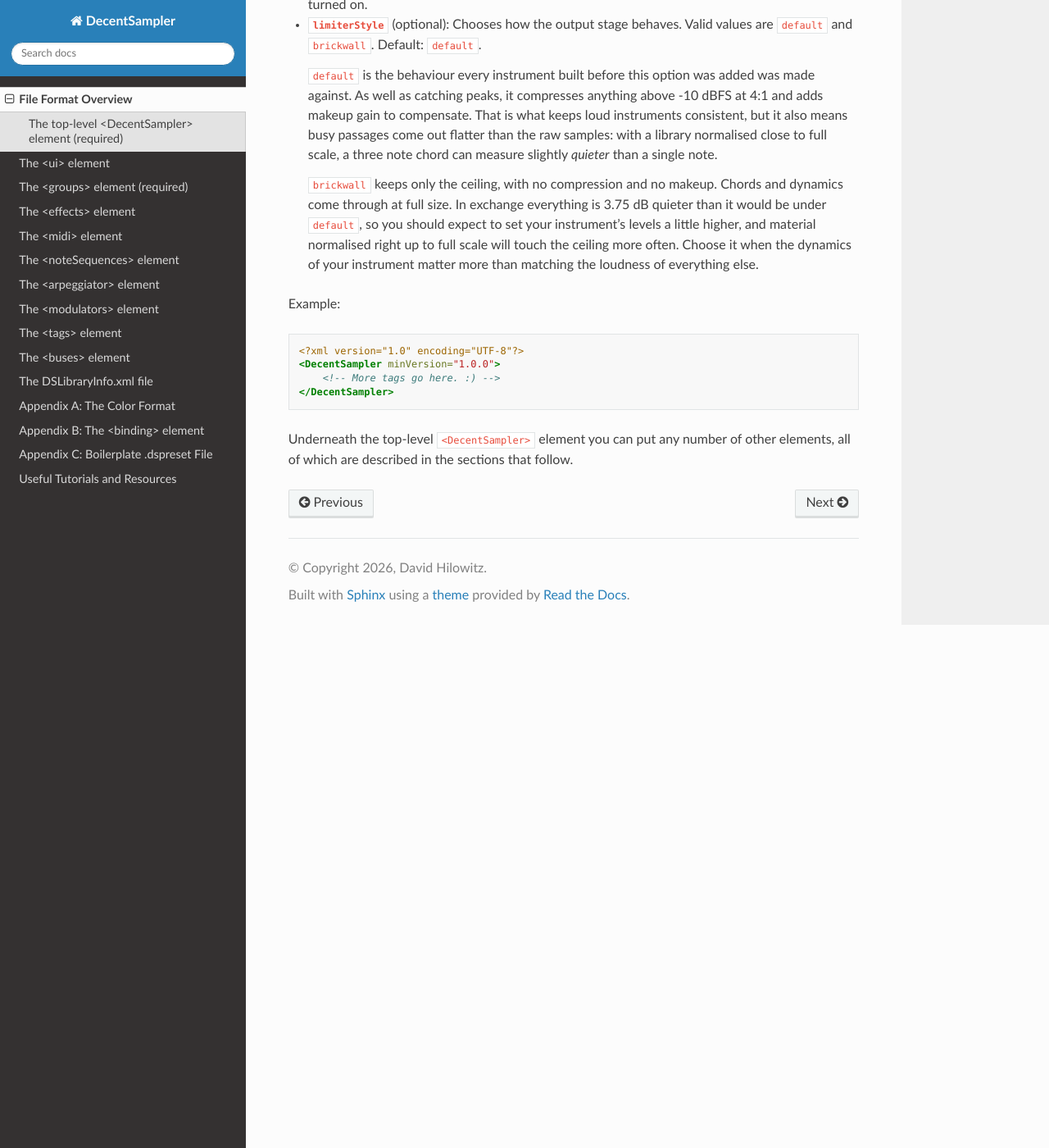
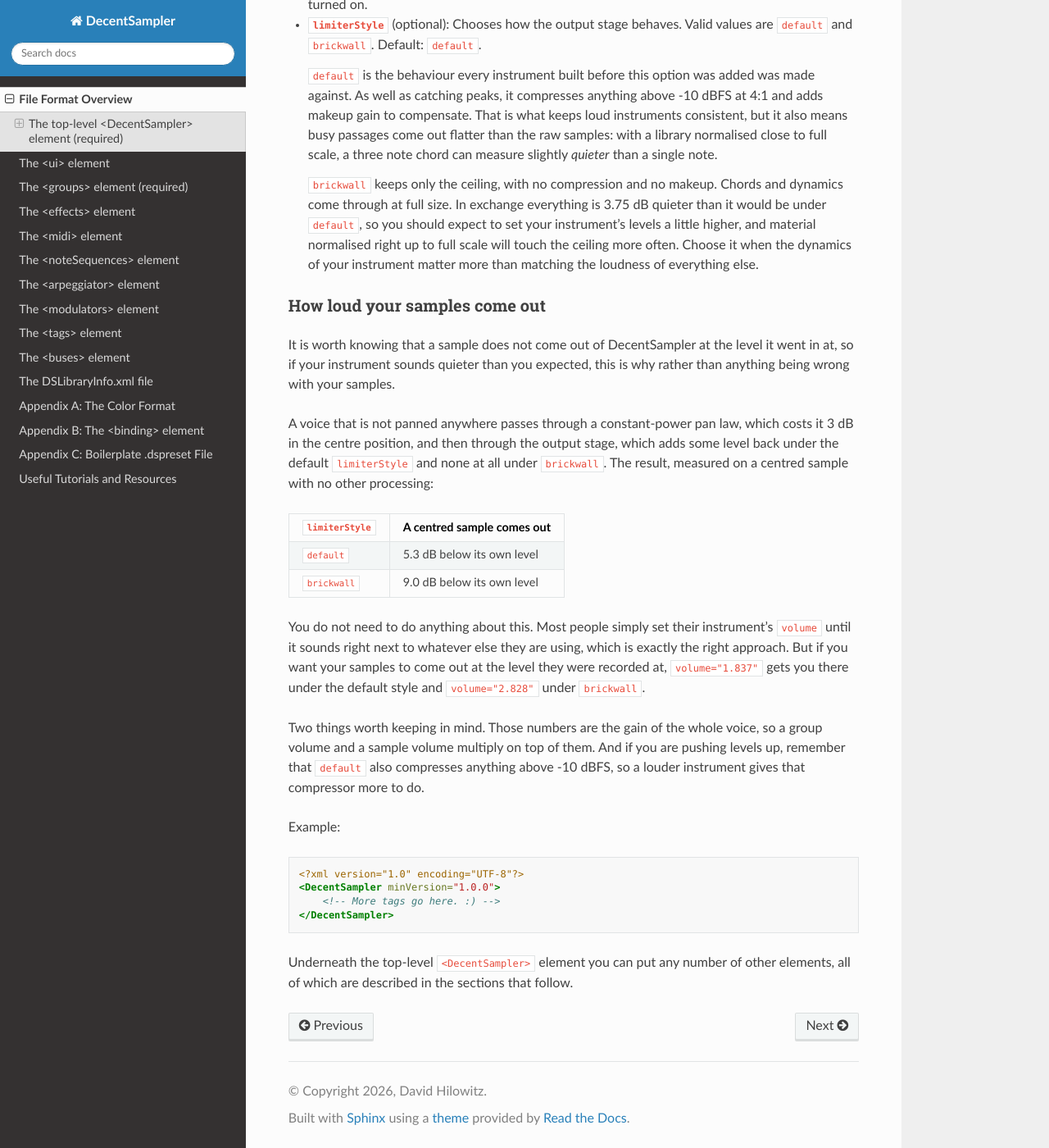
Before and after one commit to DecentSamples/DecentSampler-Developers-Guide, a Sphinx documentation site: the page built from docs/source/introduction.md, in a window 1280 px wide and 1400 px high, scrolled down 651 px. Shown: the whole window at 82% size. Built offline with Sphinx 7.4.7 and the Read the Docs theme 3.1.0, drawn with Linux system fonts in a browser that asks for light colours.

Commit message:
0000158: Document how loud a sample actually comes out
Preset authors have had no way to know that a centred sample arrives 5.3 dB below
its own level, so they have been compensating blind with volume. States the figure
for both limiter styles, gives the volume value that gets back to unity for each,
and notes that group and sample volumes multiply on top.

All four figures measured on a quiet source, so the limiter never engages:
default -5.28 dB, default with volume="1.837" -0.00 dB, brickwall -9.03 dB,
brickwall with volume="2.828" -0.00 dB.

````diff
--- a/docs/source/introduction.md
+++ b/docs/source/introduction.md
@@ -22,6 +22,21 @@
 
   `brickwall` keeps only the ceiling, with no compression and no makeup. Chords and dynamics come through at full size. In exchange everything is 3.75 dB quieter than it would be under `default`, so you should expect to set your instrument's levels a little higher, and material normalised right up to full scale will touch the ceiling more often. Choose it when the dynamics of your instrument matter more than matching the loudness of everything else.
 
+### How loud your samples come out
+
+It is worth knowing that a sample does not come out of DecentSampler at the level it went in at, so if your instrument sounds quieter than you expected, this is why rather than anything being wrong with your samples.
+
+A voice that is not panned anywhere passes through a constant-power pan law, which costs it 3 dB in the centre position, and then through the output stage, which adds some level back under the default `limiterStyle` and none at all under `brickwall`. The result, measured on a centred sample with no other processing:
+
+| `limiterStyle` | A centred sample comes out |
+| -------------- | -------------------------- |
+| `default`      | 5.3 dB below its own level |
+| `brickwall`    | 9.0 dB below its own level |
+
+You do not need to do anything about this. Most people simply set their instrument's `volume` until it sounds right next to whatever else they are using, which is exactly the right approach. But if you want your samples to come out at the level they were recorded at, `volume="1.837"` gets you there under the default style and `volume="2.828"` under `brickwall`.
+
+Two things worth keeping in mind. Those numbers are the gain of the whole voice, so a group volume and a sample volume multiply on top of them. And if you are pushing levels up, remember that `default` also compresses anything above -10 dBFS, so a louder instrument gives that compressor more to do.
+
 Example:
 
 ```xml
````
